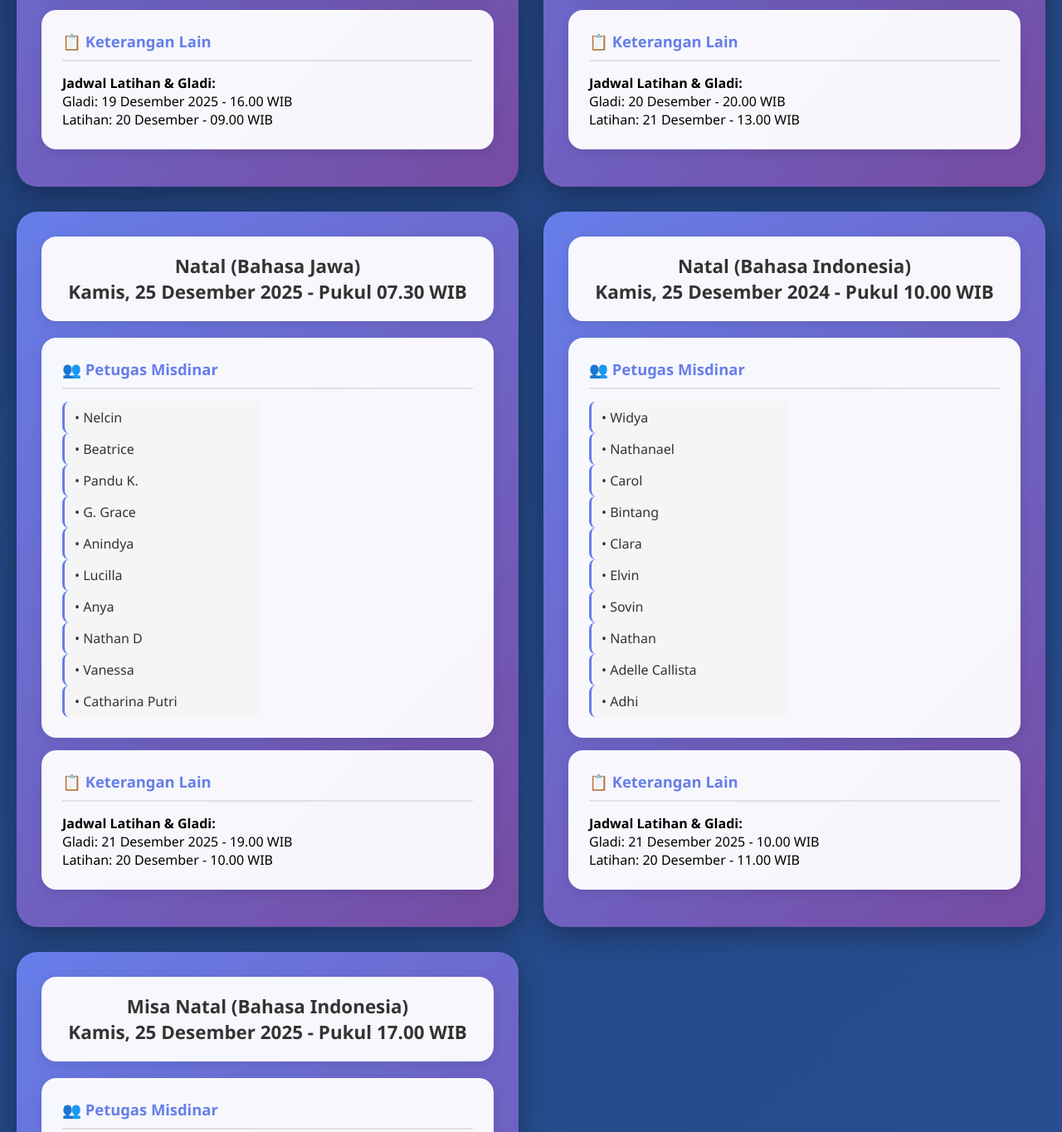
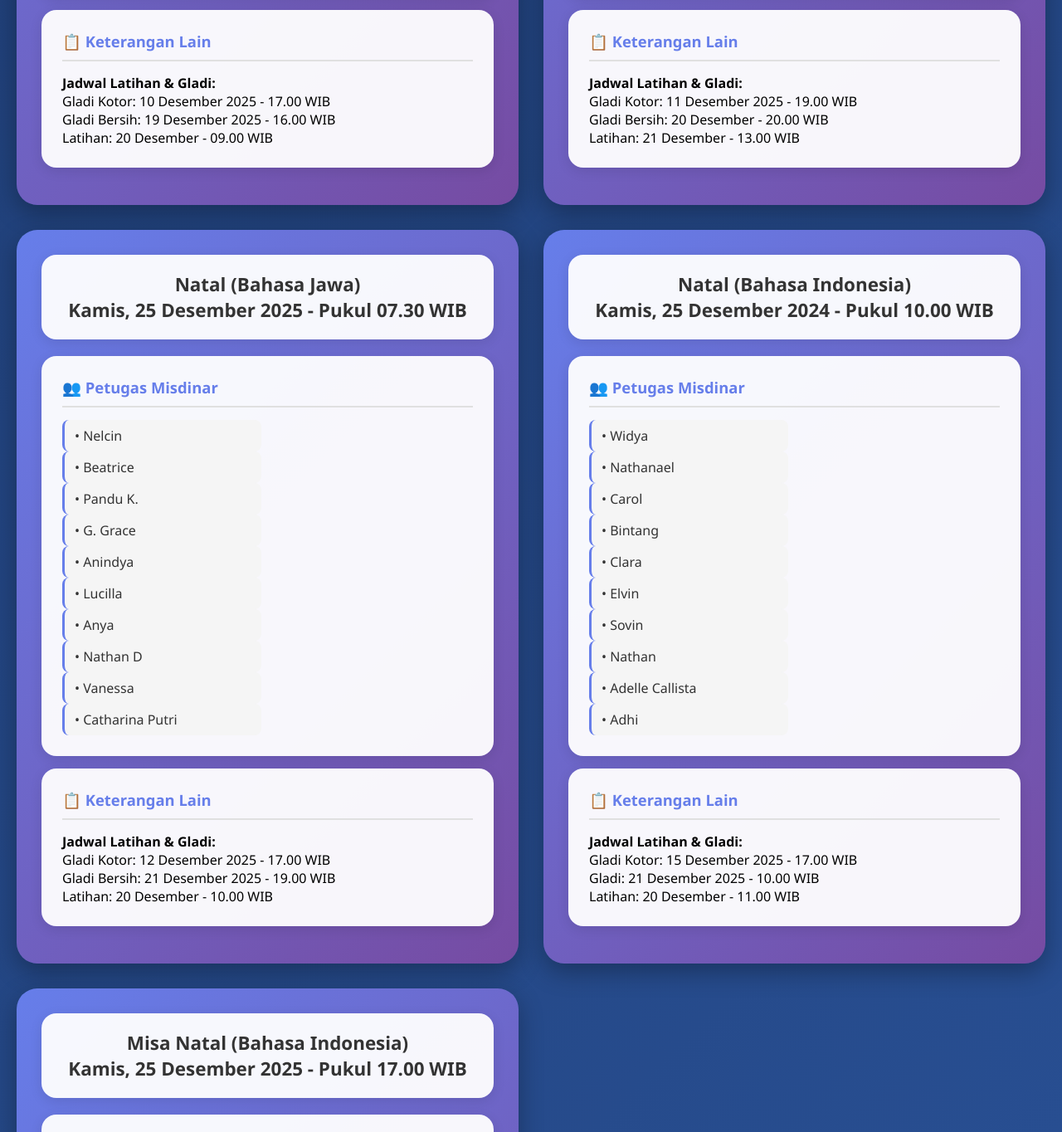
Before and after one commit to MisdinarGanjuran/Jadwal, a plain HTML site: page natal2025/index.html in a window 1280 px wide. Shown: the part 832-2196 px from the top of the page at 83% size. Drawn offline with Linux system fonts and the light colour scheme.

Commit message:
Fix bngtt

```diff
--- a/natal2025/index.html
+++ b/natal2025/index.html
@@ -43,7 +43,8 @@
                     <div class="section-title">📋 Keterangan Lain</div>
                     <div class="section-content">
                         <div class="practice-item"><strong>Jadwal Latihan & Gladi:</strong></div>
-                        <div class="practice-item">Gladi: 19 Desember 2025 - 16.00 WIB</div>
+                        <div class="practice-item">Gladi Kotor: 10 Desember 2025 - 17.00 WIB</div>
+                        <div class="practice-item">Gladi Bersih: 19 Desember 2025 - 16.00 WIB</div>
                         <div class="practice-item">Latihan: 20 Desember - 09.00 WIB</div>
                     </div>
                 </div>
@@ -78,7 +79,8 @@
                     <div class="section-title">📋 Keterangan Lain</div>
                     <div class="section-content">
                         <div class="practice-item"><strong>Jadwal Latihan & Gladi:</strong></div>
-                        <div class="practice-item">Gladi: 20 Desember - 20.00 WIB</div>
+                        <div class="practice-item">Gladi Kotor: 11 Desember 2025 - 19.00 WIB</div>
+                        <div class="practice-item">Gladi Bersih: 20 Desember - 20.00 WIB</div>
                         <div class="practice-item">Latihan: 21 Desember - 13.00 WIB</div>
                     </div>
                 </div>
@@ -112,7 +114,8 @@
                     <div class="section-title">📋 Keterangan Lain</div>
                     <div class="section-content">
                         <div class="practice-item"><strong>Jadwal Latihan & Gladi:</strong></div>
-                        <div class="practice-item">Gladi: 21 Desember 2025 - 19.00 WIB</div>
+                        <div class="practice-item">Gladi Kotor: 12 Desember 2025 - 17.00 WIB</div>
+                        <div class="practice-item">Gladi Bersih: 21 Desember 2025 - 19.00 WIB</div>
                         <div class="practice-item">Latihan: 20 Desember - 10.00 WIB</div>
                     </div>
                 </div>
@@ -146,6 +149,7 @@
                     <div class="section-title">📋 Keterangan Lain</div>
                     <div class="section-content">
                         <div class="practice-item"><strong>Jadwal Latihan & Gladi:</strong></div>
+                        <div class="practice-item">Gladi Kotor: 15 Desember 2025 - 17.00 WIB</div>
                         <div class="practice-item">Gladi: 21 Desember 2025 - 10.00 WIB</div>
                         <div class="practice-item">Latihan: 20 Desember - 11.00 WIB</div>
                     </div>
@@ -180,7 +184,8 @@
                     <div class="section-title">📋 Keterangan Lain</div>
                     <div class="section-content">
                         <div class="practice-item"><strong>Jadwal Latihan & Gladi:</strong></div>
-                        <div class="practice-item">Gladi: 22 Desember 2025 - 19.00 WIB</div>
+                        <div class="practice-item">Gladi Kotor: 16 Desember 2025 - 19.00 WIB</div>
+                        <div class="practice-item">Gladi Bersih: 22 Desember 2025 - 19.00 WIB</div>
                     </div>
                 </div>
             </div>
```
